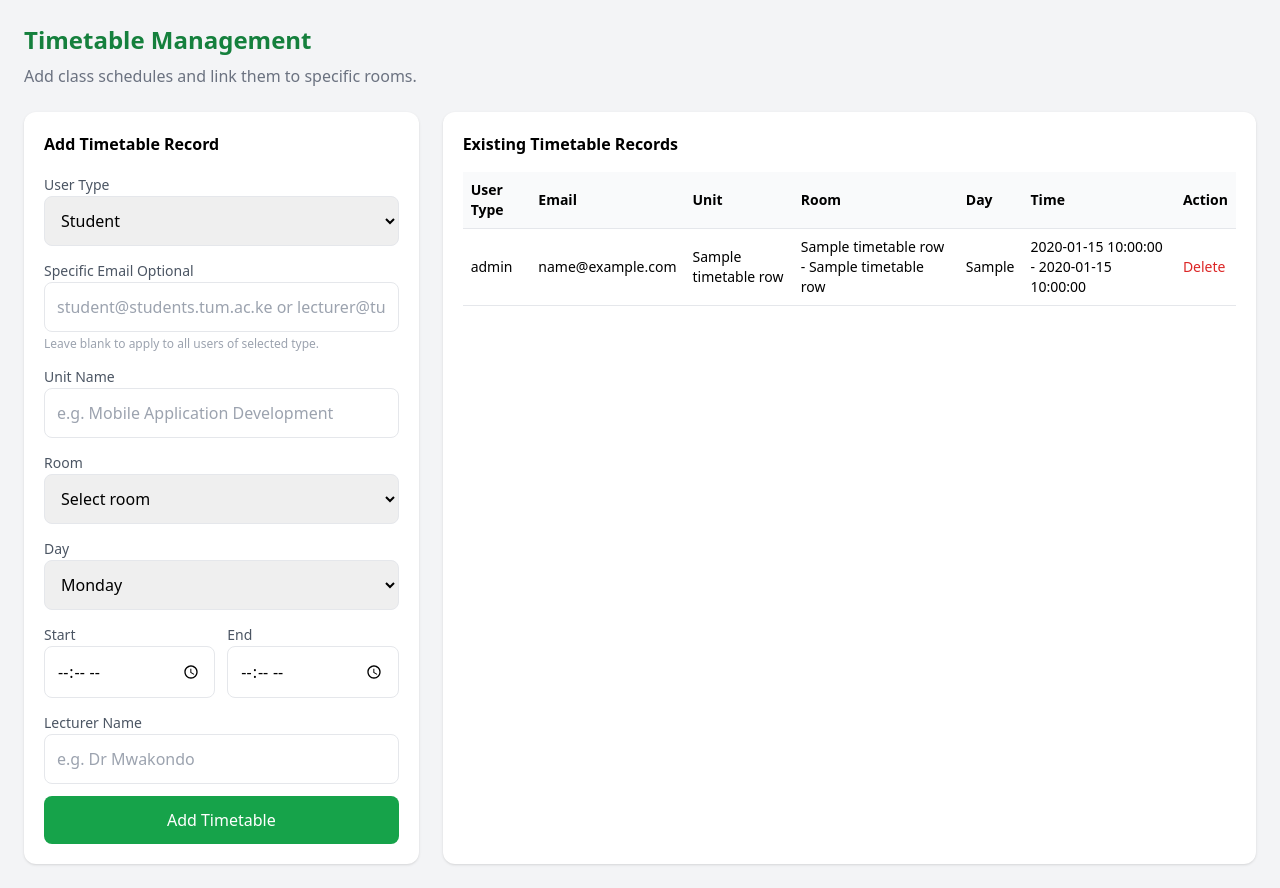
After one commit to Breestellar/Tum-Room-Locator, a Flask app: template templates/admin_timetable.html in a window 1280 px wide. The commit adds this page. Run offline with Flask 3, Linux system fonts and the light colour scheme; the template is opened without the code that fills it: most values are stand-ins (such as "Sample title", 1, 10 or a date in 2020); some libraries are stand-ins or nearby versions.

Commit message:
feat(timetable): implement room-level timetable linked to campus rooms feat(admin): add timetable management UI for class scheduling

```diff
--- a/app.py
+++ b/app.py
@@ -912,7 +912,7 @@ def timetable():
 
     if role not in ['student', 'lecturer']:
         flash("Timetable is only available for students and lecturers.", "warning")
-        return redirect(url_for('map'))
+        return redirect(url_for('map_view'))
 
     conn = get_db()
     cursor = conn.cursor(dictionary=True)
@@ -925,8 +925,10 @@ def timetable():
             t.start_time,
             t.end_time,
             t.lecturer_name,
+            r.id AS room_id,
             r.name AS room_name,
             r.floor,
+            r.instructions,
             b.name AS building_name,
             b.latitude,
             b.longitude
@@ -946,6 +948,125 @@ def timetable():
 
     return render_template('timetable.html', classes=classes)
 
+#-------------------------- ADMIN TIMETABLE --------------------------#
+
+@app.route('/admin/timetable')
+@admin_required
+def admin_timetable():
+    conn = get_db()
+    cursor = conn.cursor(dictionary=True)
+
+    cursor.execute("""
+        SELECT
+            t.id,
+            t.user_role,
+            t.user_email,
+            t.unit_name,
+            t.day_of_week,
+            t.start_time,
+            t.end_time,
+            t.lecturer_name,
+            r.name AS room_name,
+            b.name AS building_name
+        FROM timetable t
+        LEFT JOIN room r ON t.room_id = r.id
+        LEFT JOIN building b ON r.building_id = b.id
+        ORDER BY FIELD(t.day_of_week, 'Monday','Tuesday','Wednesday','Thursday','Friday','Saturday','Sunday'),
+                 t.start_time
+    """)
+    timetable_rows = cursor.fetchall()
+
+    cursor.execute("""
+        SELECT
+            r.id,
+            r.name AS room_name,
+            r.floor,
+            b.name AS building_name
+        FROM room r
+        LEFT JOIN building b ON r.building_id = b.id
+        ORDER BY b.name, r.name
+    """)
+    rooms = cursor.fetchall()
+
+    cursor.close()
+    conn.close()
+
+    return render_template(
+        'admin_timetable.html',
+        timetable_rows=timetable_rows,
+        rooms=rooms
+    )
+
+#-------------------------- ADD TIMETABLE RECORD --------------------------#
+
+@app.route('/admin/add_timetable', methods=['POST'])
+@admin_required
+def add_timetable():
+    user_role = request.form['user_role']
+    user_email = request.form.get('user_email', '').strip().lower() or None
+    unit_name = request.form['unit_name']
+    room_id = request.form.get('room_id') or None
+    day_of_week = request.form['day_of_week']
+    start_time = request.form['start_time']
+    end_time = request.form['end_time']
+    lecturer_name = request.form.get('lecturer_name', '')
+
+    if user_role not in ['student', 'lecturer']:
+        flash("Invalid user role selected.", "danger")
+        return redirect(url_for('admin_timetable'))
+
+    conn = get_db()
+    cursor = conn.cursor()
+    if user_email:
+
+        if user_role == 'student' and not user_email.endswith('@students.tum.ac.ke'):
+            flash("Student email must end with @students.tum.ac.ke", "danger")
+            return redirect(url_for('admin_timetable'))
+
+        if user_role == 'lecturer' and not user_email.endswith('@tum.ac.ke'):
+            flash("Lecturer email must end with @tum.ac.ke", "danger")
+            return redirect(url_for('admin_timetable'))
+
+    cursor.execute("""
+        INSERT INTO timetable
+        (user_role, user_email, unit_name, room_id, day_of_week, start_time, end_time, lecturer_name)
+        VALUES (%s, %s, %s, %s, %s, %s, %s, %s)
+    """, (
+        user_role,
+        user_email,
+        unit_name,
+        room_id,
+        day_of_week,
+        start_time,
+        end_time,
+        lecturer_name
+    ))
+
+    conn.commit()
+    cursor.close()
+    conn.close()
+
+    flash("Timetable record added successfully.", "success")
+    return redirect(url_for('admin_timetable'))
+
+#-------------------------- DELETE TIMETABLE RECORD --------------------------#
+
+@app.route('/admin/delete_timetable', methods=['POST'])
+@admin_required
+def delete_timetable():
+    timetable_id = request.form['id']
+
+    conn = get_db()
+    cursor = conn.cursor()
+
+    cursor.execute("DELETE FROM timetable WHERE id=%s", (timetable_id,))
+
+    conn.commit()
+    cursor.close()
+    conn.close()
+
+    flash("Timetable record deleted.", "success")
+    return redirect(url_for('admin_timetable'))
 
 #-------------------------- REPORTS PAGE --------------------------#
 
--- /dev/null
+++ b/templates/admin_timetable.html
@@ -0,0 +1,156 @@
+{% extends "base.html" %}
+{% block content %}
+
+<div class="max-w-7xl mx-auto p-6">
+
+    <h2 class="text-2xl font-bold text-green-700 mb-2">Timetable Management</h2>
+    <p class="text-gray-500 mb-6">
+        Add class schedules and link them to specific rooms.
+    </p>
+
+    <div class="grid grid-cols-1 lg:grid-cols-3 gap-6">
+
+        <!-- ADD TIMETABLE FORM -->
+        <div class="bg-white rounded-xl shadow p-5">
+            <h3 class="font-semibold mb-4">Add Timetable Record</h3>
+
+            <form action="/admin/add_timetable" method="POST" class="space-y-3">
+
+                <div>
+                    <label for="user_role" class="text-sm text-gray-600">User Type</label>
+                    <select id="user_role" name="user_role" class="w-full border p-3 rounded-lg" required>
+                        <option value="student">Student</option>
+                        <option value="lecturer">Lecturer</option>
+                    </select>
+                </div>
+
+                <div>
+                    <label class="text-sm text-gray-600">Specific Email Optional</label>
+                    <input type="email"
+                           name="user_email"
+                           placeholder="student@students.tum.ac.ke or lecturer@tum.ac.ke"
+                           class="w-full border p-3 rounded-lg">
+                    <p class="text-xs text-gray-400 mt-1">
+                        Leave blank to apply to all users of selected type.
+                    </p>
+                </div>
+
+                <div>
+                    <label class="text-sm text-gray-600">Unit Name</label>
+                    <input type="text"
+                           name="unit_name"
+                           placeholder="e.g. Mobile Application Development"
+                           class="w-full border p-3 rounded-lg"
+                           required>
+                </div>
+
+                <div>
+                    <label for="room_id" class="text-sm text-gray-600">Room</label>
+                    <select id="room_id" name="room_id" class="w-full border p-3 rounded-lg" required>
+                        <option value="">Select room</option>
+                        {% for r in rooms %}
+                            <option value="{{ r.id }}">
+                                {{ r.building_name }} - {{ r.room_name }}
+                                {% if r.floor %}(Floor {{ r.floor }}){% endif %}
+                            </option>
+                        {% endfor %}
+                    </select>
+                </div>
+
+                <div>
+                    <label for="day_of_week" class="text-sm text-gray-600">Day</label>
+                    <select id="day_of_week" name="day_of_week" class="w-full border p-3 rounded-lg" required>
+                        <option>Monday</option>
+                        <option>Tuesday</option>
+                        <option>Wednesday</option>
+                        <option>Thursday</option>
+                        <option>Friday</option>
+                        <option>Saturday</option>
+                        <option>Sunday</option>
+                    </select>
+                </div>
+
+                <div class="grid grid-cols-2 gap-3">
+                    <div>
+                        <label for="start_time" class="text-sm text-gray-600">Start</label>
+                        <input id="start_time" type="time" name="start_time" title="Start time" class="w-full border p-3 rounded-lg" required>
+                    </div>
+
+                    <div>
+                        <label for="end_time" class="text-sm text-gray-600">End</label>
+                        <input id="end_time" type="time" name="end_time" title="End time" class="w-full border p-3 rounded-lg" required>
+                    </div>
+                </div>
+
+                <div>
+                    <label class="text-sm text-gray-600">Lecturer Name</label>
+                    <input type="text"
+                           name="lecturer_name"
+                           placeholder="e.g. Dr Mwakondo"
+                           class="w-full border p-3 rounded-lg">
+                </div>
+
+                <button class="w-full bg-green-600 text-white p-3 rounded-lg hover:bg-green-700">
+                    Add Timetable
+                </button>
+
+            </form>
+        </div>
+
+        <!-- TIMETABLE LIST -->
+        <div class="lg:col-span-2 bg-white rounded-xl shadow p-5 overflow-x-auto">
+
+            <h3 class="font-semibold mb-4">Existing Timetable Records</h3>
+
+            <table class="w-full text-sm">
+                <thead>
+                    <tr class="border-b bg-gray-50">
+                        <th class="text-left p-2">User Type</th>
+                        <th class="text-left p-2">Email</th>
+                        <th class="text-left p-2">Unit</th>
+                        <th class="text-left p-2">Room</th>
+                        <th class="text-left p-2">Day</th>
+                        <th class="text-left p-2">Time</th>
+                        <th class="text-left p-2">Action</th>
+                    </tr>
+                </thead>
+
+                <tbody>
+                    {% for t in timetable_rows %}
+                    <tr class="border-b hover:bg-gray-50">
+                        <td class="p-2">{{ t.user_role }}</td>
+                        <td class="p-2">{{ t.user_email or 'All' }}</td>
+                        <td class="p-2 font-medium">{{ t.unit_name }}</td>
+                        <td class="p-2">
+                            {{ t.building_name or 'N/A' }} -
+                            {{ t.room_name or 'N/A' }}
+                        </td>
+                        <td class="p-2">{{ t.day_of_week }}</td>
+                        <td class="p-2">{{ t.start_time }} - {{ t.end_time }}</td>
+                        <td class="p-2">
+                            <form action="/admin/delete_timetable" method="POST"
+                                  onsubmit="return confirm('Delete this timetable record?');">
+                                <input type="hidden" name="id" value="{{ t.id }}">
+                                <button class="text-red-600 hover:underline">
+                                    Delete
+                                </button>
+                            </form>
+                        </td>
+                    </tr>
+                    {% else %}
+                    <tr>
+                        <td colspan="7" class="p-6 text-center text-gray-500">
+                            No timetable records added yet.
+                        </td>
+                    </tr>
+                    {% endfor %}
+                </tbody>
+            </table>
+
+        </div>
+
+    </div>
+
+</div>
+
+{% endblock %}
--- a/templates/base.html
+++ b/templates/base.html
@@ -43,10 +43,11 @@
                 {% if current_user.role == 'admin' %}
                     <a href="/admin" class="px-3 py-2 rounded hover:bg-green-800">Admin Dashboard</a>
                     <a href="/manage_users" class="px-3 py-2 rounded hover:bg-green-800">Manage Users</a>
+                    <a href="/admin/timetable" class="px-3 py-2 rounded hover:bg-green-800">Timetable</a>
                     <a href="/reports" class="px-3 py-2 rounded hover:bg-green-800">Reports</a>
                 {% endif %}
 
-                {% if current_user.role == 'student' or current_user.role == 'lecturer' %}
+                {% if current_user and (current_user.role == 'student' or current_user.role == 'lecturer') %}
                     <a href="/timetable" class="px-3 py-2 rounded hover:bg-green-800">My Timetable</a>
                 {% endif %}
 
```
Also changed, not shown: static/js/map.js (+79 -14 lines), templates/timetable.html (+6 -5 lines).
